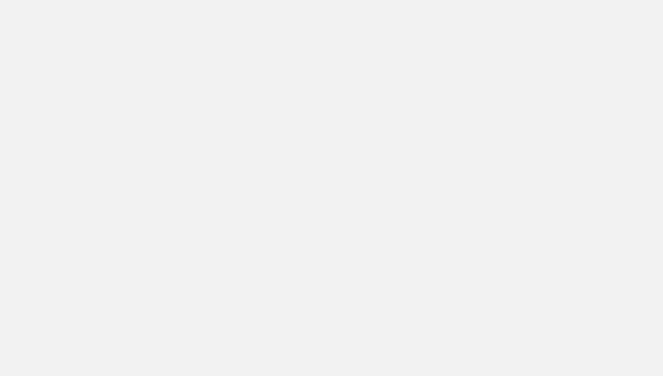
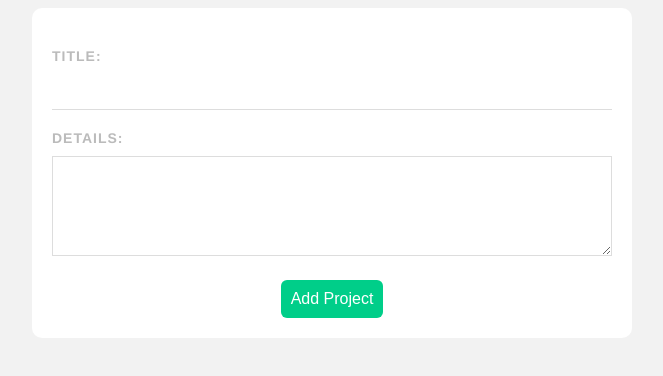
Before and after one commit to lbertoncello/vue-project-planner, a Vue app: page /add in a window 1280 px wide. Before the commit this address had no page. Shown: the top 376 px of the page, without its empty margins (308-971 px from the left). Built offline with nearby package versions, Linux system fonts and the light colour scheme.

Commit message:
feat: create AddProject component

```diff
--- a/src/router/index.js
+++ b/src/router/index.js
@@ -1,5 +1,6 @@
 import { createRouter, createWebHistory } from 'vue-router'
 import Home from '../views/Home.vue'
+import AddProject from '../views/AddProject.vue'
 
 const routes = [
   {
@@ -7,6 +8,11 @@ const routes = [
     name: 'Home',
     component: Home
   },
+  {
+    path: '/add',
+    name: 'AddProject',
+    component: AddProject
+  }
 ]
 
 const router = createRouter({
--- /dev/null
+++ b/src/views/AddProject.vue
@@ -0,0 +1,68 @@
+<template>
+  <form @submit.prevent="handleSubmit">
+    <label>Title:</label>
+    <input type="text" v-model="title" required>
+    <label>Details:</label>
+    <textarea v-model="details" required></textarea>
+    <button>Add Project</button>
+  </form>
+</template>
+
+<script>
+export default {
+  data() {
+    return {
+      title: '',
+      details: ''
+    }
+  },
+  methods: {
+    handleSubmit() {
+      console.log(this.title)
+      console.log(this.details)
+    }
+  }
+}
+</script>
+
+<style>
+  form {
+    background: white;
+    padding: 20px;
+    border-radius: 10px;
+  }
+  label {
+    display: block;
+    color: #bbb;
+    text-transform: uppercase;
+    font-size: 14px;
+    font-weight: bold;
+    letter-spacing: 1px;
+    margin: 20px 0 10px 0;
+  }
+  input {
+    padding: 10px;
+    border: 0;
+    border-bottom: 1px solid #ddd;
+    width: 100%;
+    box-sizing: border-box;
+  }
+  textarea {
+    border: 1px solid #ddd;
+    padding: 10px;
+    width: 100%;
+    box-sizing: border-box;
+    height: 100px;
+  }
+  form button {
+    display: block;
+    margin: 20px auto 0;
+    background: #00ce89;
+    color: white;
+    padding: 10px;
+    border: 0;
+    border-radius: 6px;
+    font-size: 16px;
+    cursor: pointer;
+  }
+</style>
```
